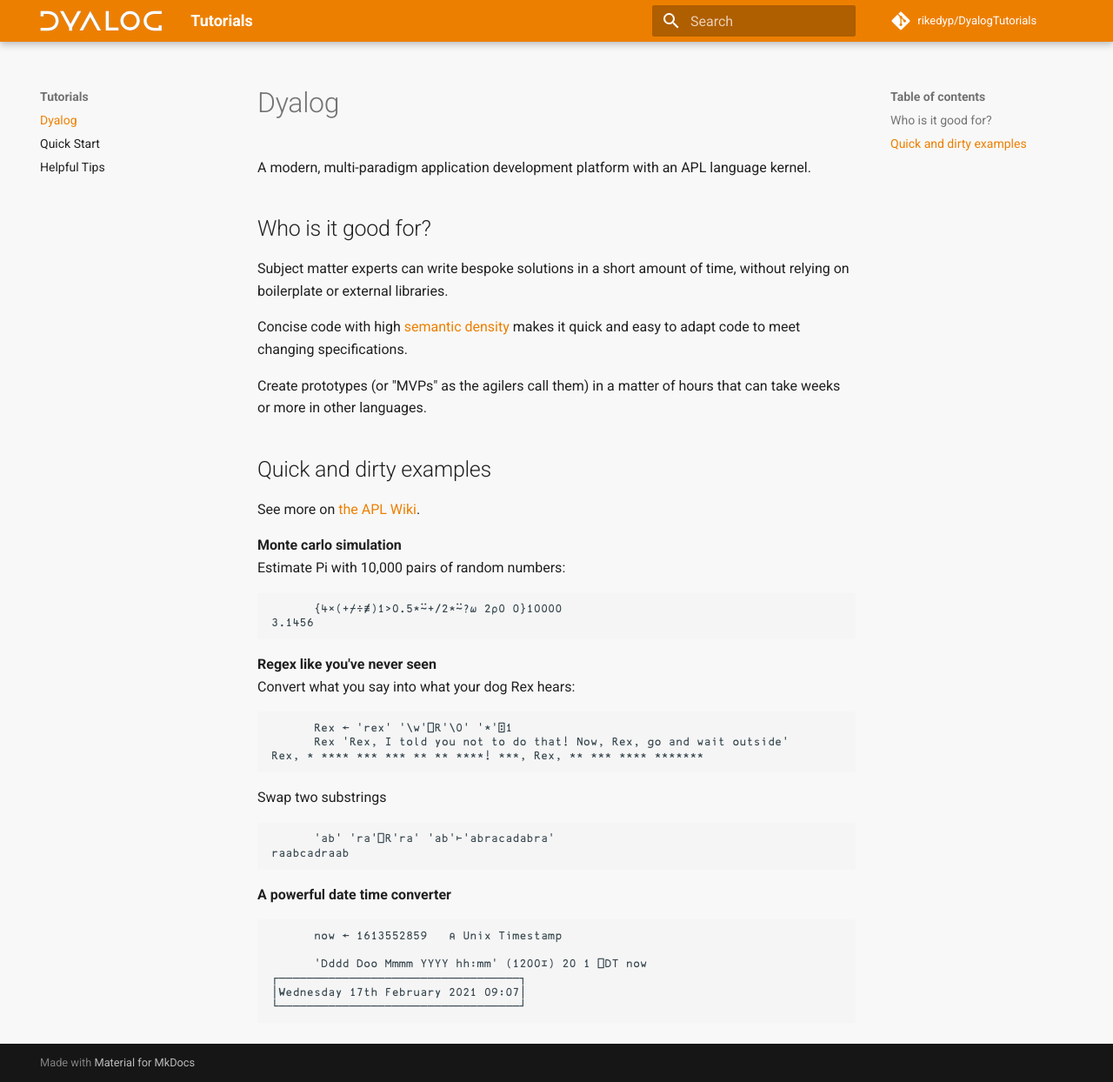
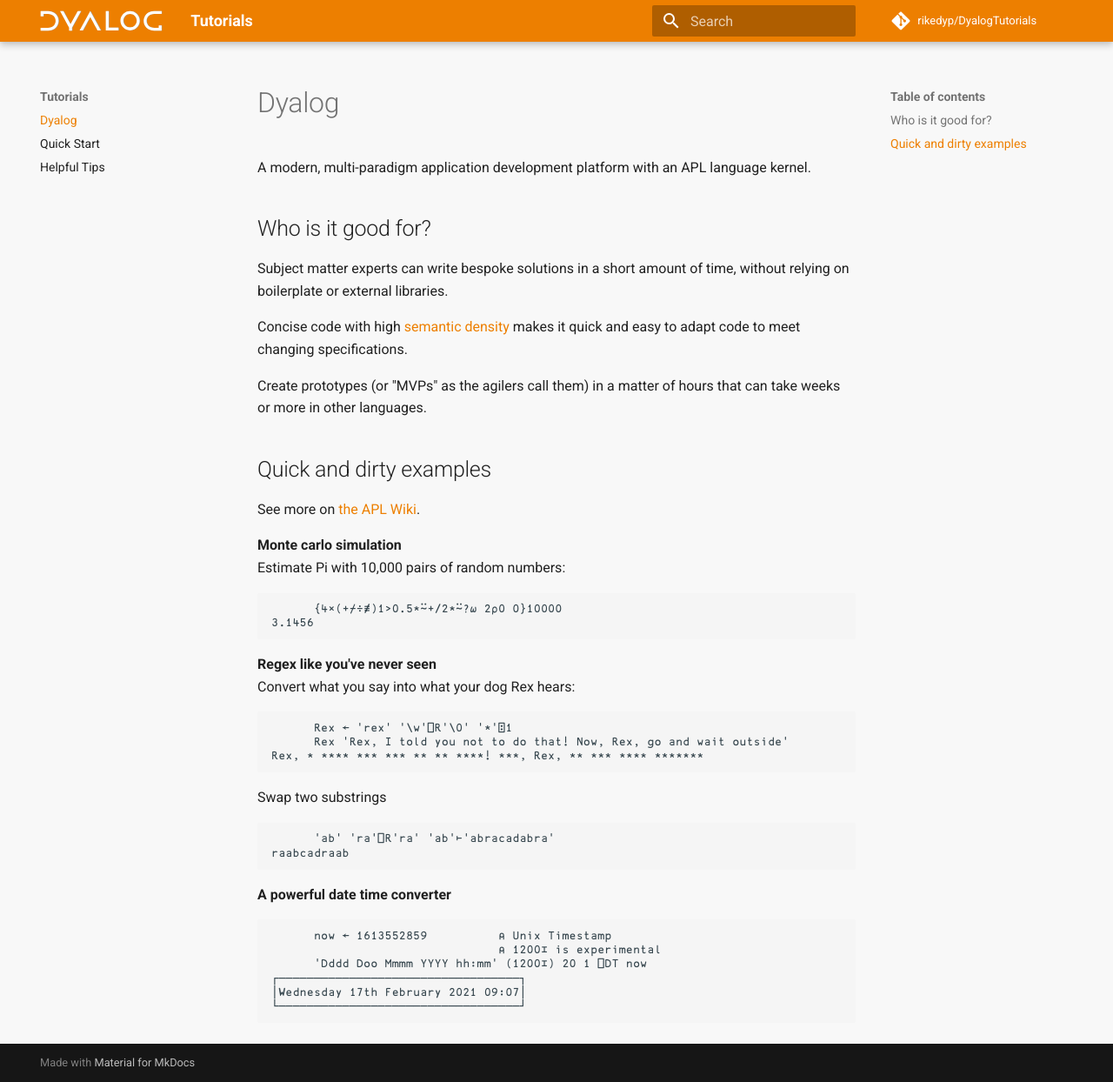
Before and after one commit to rikedyp/DyalogTutorials, an MkDocs documentation site: the page built from docs/index.md, in a window 1280 px wide and 1244 px high. Shown: the whole window at 87% size. Built offline with MkDocs 1.6.1 and Material for MkDocs 9.7.7, drawn with Linux system fonts in a browser that asks for light colours; comment, search, counter and statistics services are not loaded.

Commit message:
1200⌶ comment

````diff
--- a/docs/index.md
+++ b/docs/index.md
@@ -33,8 +33,8 @@
 
 <b>A powerful date time converter</b>
 ```APL
-      now ← 1613552859   ⍝ Unix Timestamp
-
+      now ← 1613552859          ⍝ Unix Timestamp
+                                ⍝ 1200⌶ is experimental
       'Dddd Doo Mmmm YYYY hh:mm' (1200⌶) 20 1 ⎕DT now
 ┌──────────────────────────────────┐
 │Wednesday 17th February 2021 09:07│
````
